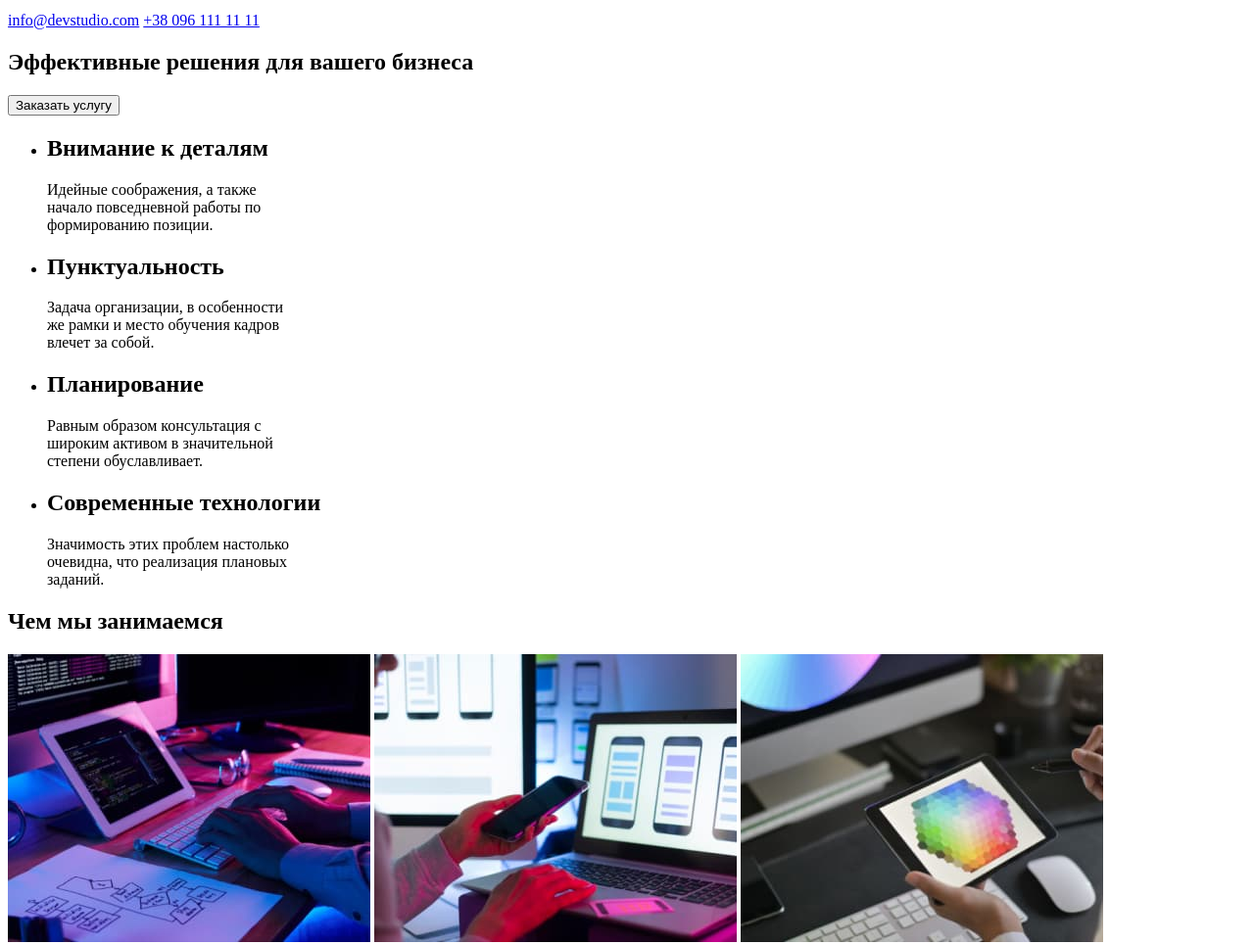
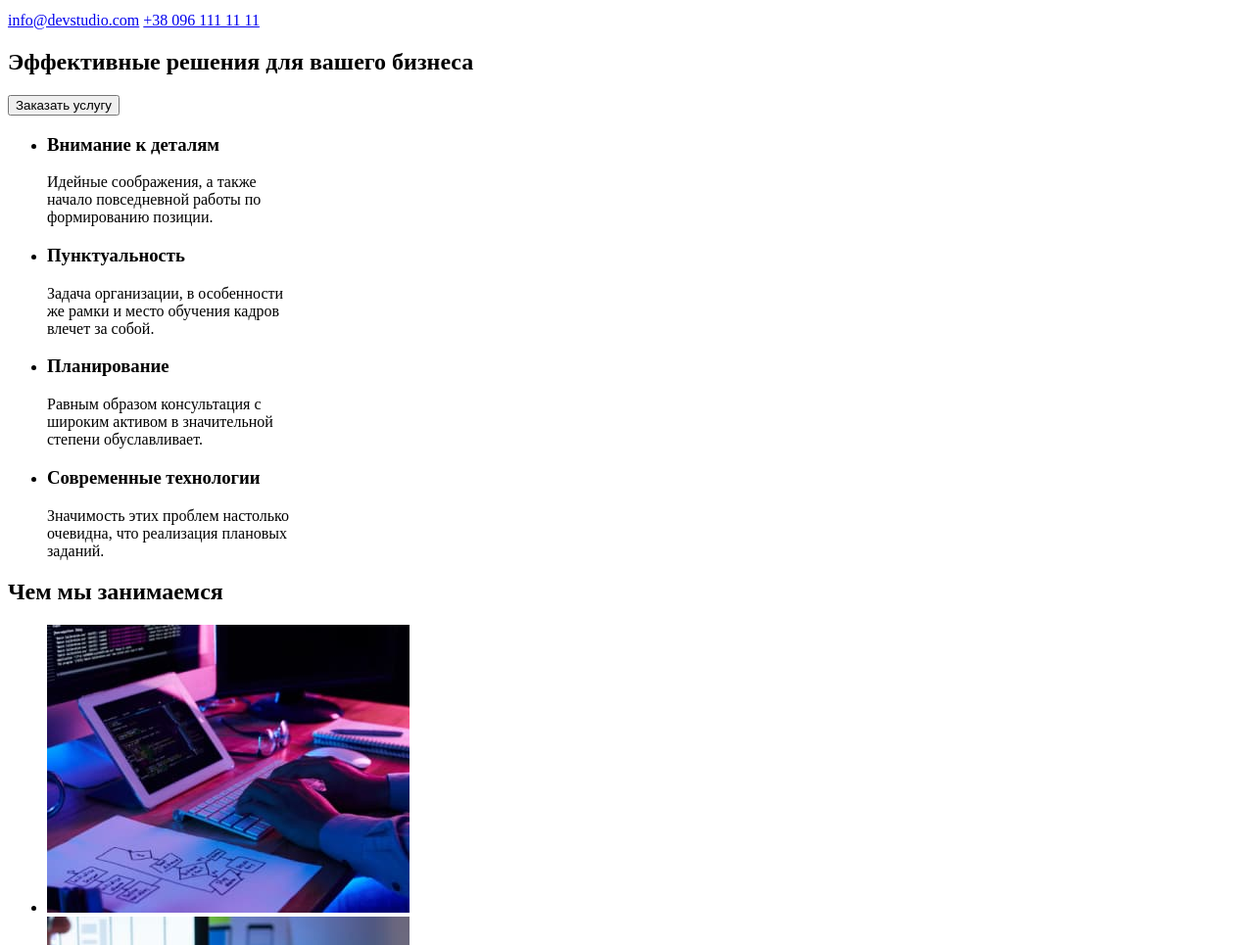
Before and after one commit to albiorixUA/goit-markup-hw-01, a plain HTML site: page index.html in a window 1280 px wide. Shown: the part 100-1065 px from the top of the page at 98% size. Drawn offline with Linux system fonts and the light colour scheme.

Commit message:
Виправляє зауваження від ментора

```diff
--- a/index.html
+++ b/index.html
@@ -17,7 +17,7 @@
         </ul>
       </nav>
       <a href="mailto:info@devstudio.com">info@devstudio.com</a>
-      <a href="callto:info@devstudio.com">+38 096 111 11 11</a>
+      <a href="tel:+38 096 111 11 11">+38 096 111 11 11</a>
     </header>
     <main>
       <section>
@@ -27,7 +27,7 @@
       <section>
         <ul>
           <li>
-            <h2>Внимание к деталям</h2>
+            <h3>Внимание к деталям</h2>
             <p>
               Идейные соображения, а также <br />
               начало повседневной работы по <br />
@@ -35,7 +35,7 @@
             </p>
           </li>
           <li>
-            <h2>Пунктуальность</h2>
+            <h3>Пунктуальность</h2>
             <p>
               Задача организации, в особенности <br />
               же рамки и место обучения кадров <br />
@@ -43,14 +43,14 @@
             </p>
           </li>
           <li>
-            <h2>Планирование</h2>
+            <h3>Планирование</h2>
             <p>
               Равным образом консультация с <br />
               широким активом в значительной <br />степени обуславливает.
             </p>
           </li>
           <li>
-            <h2>Современные технологии</h2>
+            <h3>Современные технологии</h2>
             <p>
               Значимость этих проблем настолько <br />
               очевидна, что реализация плановых <br />
@@ -61,19 +61,21 @@
       </section>
       <section>
         <h2>Чем мы занимаемся</h2>
-        <img
+        <ul>
+          <li><img
           src="./images/box1.jpg"
           alt="людина друкує текст на клавіатурі"
           width="370"
           height="294"
-        />
+        /></li>
+        <li>
         <img
           src="./images/box2.jpg"
           alt="людина тримає мобільний телефон в руках"
           width="370"
           height="294"
-        />
-        <img src="./images/box3.jpg" alt="людина тримає планшет в руках" width="370" height="294" />
+        /></li>
+        <li><img src="./images/box3.jpg" alt="людина тримає планшет в руках" width="370" height="294" /></li></ul>
       </section>
       <section>
         <h2>Чем мы занимаемся</h2>
@@ -104,8 +106,8 @@
     <footer>
       <a href="">WebStudio</a>
       <address>
-        г. Киев, пр-т Леси Украинки, 26 <br />
-        info@example.com <br />+38 099 111 11 11
+        <p> г. Киев, пр-т Леси Украинки, 26 <br />
+        info@example.com <br />+38 099 111 11 11</p>
       </address>
     </footer>
   </body>
```
